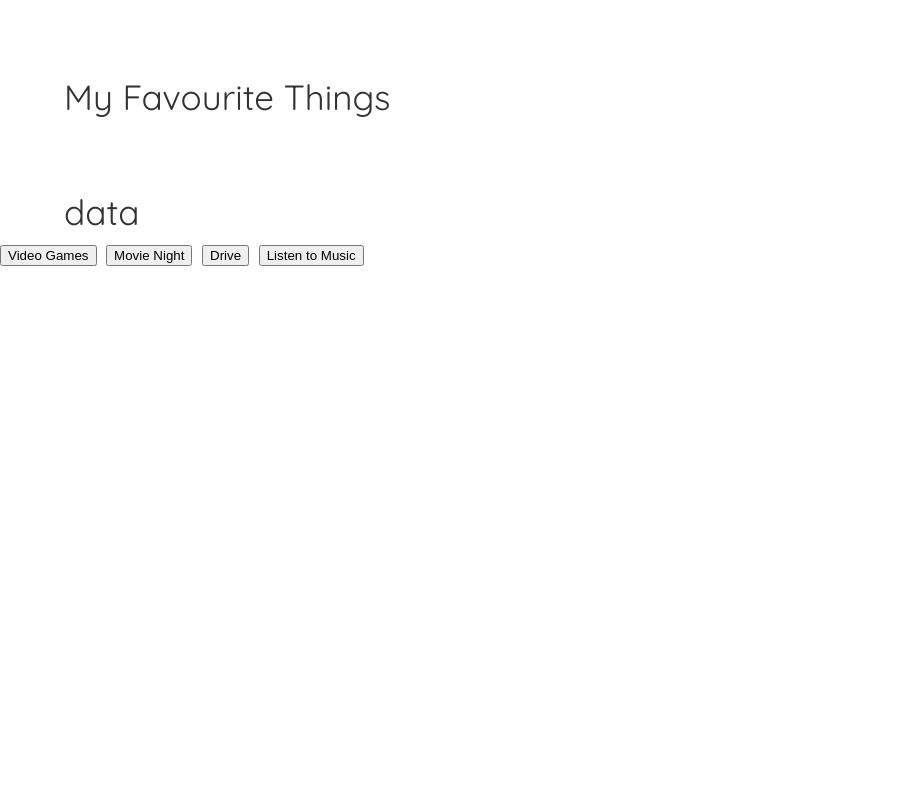
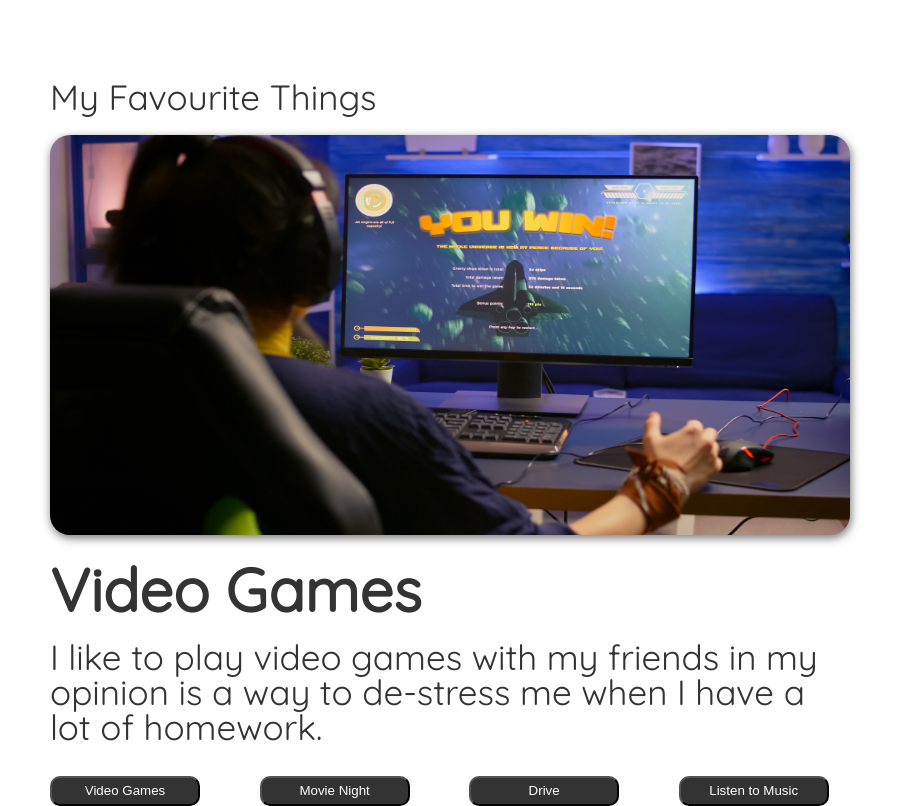
Before and after one commit to Chavezgabo11/Chavez-Gabriel-Favourite-Things, a PHP site: page / in a window 1280 px wide. Shown: the whole page, without its empty margins (0-920 px from the left). Before the commit the page ends 266 px from the top, so only its background shows below. Run offline with PHP 8.4, Linux system fonts and the light colour scheme.

Commit message:
Adding JS

```diff
--- a/css/main.css
+++ b/css/main.css
@@ -1 +1 @@
-html,body,div,span,applet,object,iframe,h1,h2,h3,h4,h5,h6,p,blockquote,pre,a,abbr,acronym,address,big,cite,code,del,dfn,em,img,ins,kbd,q,s,samp,small,strike,strong,sub,sup,tt,var,b,u,i,center,dl,dt,dd,ol,ul,li,fieldset,form,label,legend,table,caption,tbody,tfoot,thead,tr,th,td,article,aside,canvas,details,embed,figure,figcaption,footer,header,hgroup,menu,nav,output,ruby,section,summary,time,mark,audio,video{margin:0;padding:0;border:0;font-size:100%;font:inherit;vertical-align:baseline}article,aside,details,figcaption,figure,footer,header,hgroup,menu,nav,section{display:block}body{line-height:1}ol,ul{list-style:none}blockquote,q{quotes:none}blockquote:before,blockquote:after,q:before,q:after{content:"";content:none}table{border-collapse:collapse;border-spacing:0}body{color:#333;font-size:35px;font-family:"Quicksand",sans-serif}h1{margin-left:5%;margin-top:80px}
+html,body,div,span,applet,object,iframe,h1,h2,h3,h4,h5,h6,p,blockquote,pre,a,abbr,acronym,address,big,cite,code,del,dfn,em,img,ins,kbd,q,s,samp,small,strike,strong,sub,sup,tt,var,b,u,i,center,dl,dt,dd,ol,ul,li,fieldset,form,label,legend,table,caption,tbody,tfoot,thead,tr,th,td,article,aside,canvas,details,embed,figure,figcaption,footer,header,hgroup,menu,nav,output,ruby,section,summary,time,mark,audio,video{margin:0;padding:0;border:0;font-size:100%;font:inherit;vertical-align:baseline}article,aside,details,figcaption,figure,footer,header,hgroup,menu,nav,section{display:block}body{line-height:1}ol,ul{list-style:none}blockquote,q{quotes:none}blockquote:before,blockquote:after,q:before,q:after{content:"";content:none}table{border-collapse:collapse;border-spacing:0}body{color:#333;font-size:35px;font-family:"Quicksand",sans-serif}h1{margin-left:50px;margin-top:80px}button{background-color:#333;color:#fff;margin-left:50px;height:30px;width:150px;border-radius:10px}img{margin-left:50px;margin-top:20px;border-radius:20px;height:400px;width:800px;filter:drop-shadow(1px 3px 5px rgba(0, 0, 0, 0.55))}h2{margin-left:50px;font-weight:bolder;margin-top:20px;font-size:60px}p{margin-left:50px;margin-top:20px;margin-bottom:20px;width:800px}
--- a/data.json
+++ b/data.json
@@ -2,21 +2,21 @@
     "Thing1": {
         "name":"Video Games",
         "biopic":"video-games.jpg",
-        "description": "XD"
+        "description": "I like to play video games with my friends in my opinion is a way to de-stress me when I have a lot of homework."
     },
     "Thing2": {
         "name":"Movie Night",
         "biopic":"movie-night.jpg",
-        "description": "XD"
+        "description": "I like to play video games with my friends in my opinion is a way to de-stress me when I have a lot of homework."
     },
     "Thing3": {
         "name":"Drive",
         "biopic":"driving.jpg",
-        "description": "XD"
+        "description": "I like to play video games with my friends in my opinion is a way to de-stress me when I have a lot of homework."
     },
     "Thing4": {
         "name":"Listen to Music",
         "biopic":"listen-music.jpg",
-        "description": "XD"
+        "description": "I like to play video games with my friends in my opinion is a way to de-stress me when I have a lot of homework."
     }
   }
--- a/index.html
+++ b/index.html
@@ -16,28 +16,23 @@
 
     <section id="teamSection"></section>
 
-
-    <h1 id="thing">data</h1>
-
-    <!-- template tags at the bottom -->
-    <!-- template tags don't get rendered - they just reusable content -->
-    <template id="bio-template">
     <section class="bio-panel">
         <div class="p_avatar">
-                <img src="" alt="">
+            <img src="images/video-games.jpg" alt="Thing IMAGE">
         </div>
 
-            <h2 class="p_name"></h2> <!--this is index 2-->
+        <h2 class="p_name">Video Games</h2> <!--this is index 2-->
         <p class="p_description"> <!--this is index 3-->
-
+            I like to play video games with my friends in my opinion is a way to de-stress me when I have a lot of homework.
         </p>
     </section>
-    </template>
 
-    <button data-key="Thing1">Video Games</button>
-    <button data-key="Thing2">Movie Night</button>
-    <button data-key="Thing3">Drive</button>
-    <button data-key="Thing4">Listen to Music</button>
+    <section class="buttonsSection">
+        <button data-offset="Thing1" data-key="Thing1">Video Games</button>
+        <button data-offset="Thing2" data-key="Thing2">Movie Night</button>
+        <button data-offset="Thing3" data-key="Thing3">Drive</button>
+        <button data-offset="Thing4" data-key="Thing4">Listen to Music</button>
+    </section>
 
     <script src="js/main.js" type="module" defer></script>
 </body>
--- a/js/main.js
+++ b/js/main.js
@@ -1,32 +1,46 @@
 (() => {
+
+
     let buttons = document.querySelectorAll("button"),
-        //things = {};
+        things = {};
 
     function getData() {
         fetch("./data.json")
-        then(res => res.json())
+        .then(res => res.json())
         .then(data => {
+            console.log(data);
             things = data;
 
-            buildControls(data);
-            console.log(data);
+            showData(data);
         })
-        .catch(error => console.error(error));
     }
 
     function showData() {
+
         let key = this.dataset.key;
 
-        let photo_thing = document.getElementsByClassName("p_avatar"),
-            name_thing = document.getElementsByClassName("p_name"),
-            description_thing = document.getElementsByClassName("p_description");
+        console.log(key);
 
-        photo_thing.textContent = things[key].biopic;
+        const   photo_thing = document.getElementsByClassName("p_avatar"),
+                name_thing = document.getElementsByClassName("p_name"),
+                description_thing = document.getElementsByClassName("p_description");
+
+        photo_thing.querySelector('img').src = `images/${things[key].biopic}`;
         name_thing.textContent = things[key].name;
         description_thing.textContent = things[key].description;
+
+        if (key === "Thing1") {
+            photo_thing.querySelector('img').src = `images/${things[key].biopic}`;
+            name_thing.textContent = things[key].name;
+            description_thing.textContent = things[key].description;
+        } else {
+
+        }
+
+
     }
 
-    getData(null);
+    getData();
 
     buttons.forEach(button => button.addEventListener("click", showData));
 })()
--- a/sass/modules/_defaults.scss
+++ b/sass/modules/_defaults.scss
@@ -5,6 +5,39 @@ body {
 }
 
 h1 {
-    margin-left: 5%;
+    margin-left: 50px;
     margin-top: 80px;
 }
+
+button {
+    background-color: #333;
+    color: white;
+    margin-left: 50px;
+    height: 30px;
+    width: 150px;
+    border-radius: 10px;
+}
+
+img {
+    margin-left: 50px;
+    margin-top: 20px;
+    border-radius: 20px;
+    height: 400px;
+    width: 800px;
+    filter: drop-shadow(1px 3px 5px rgba(0,0,0,0.55));
+
+}
+
+h2 {
+    margin-left: 50px;
+    font-weight: bolder;
+    margin-top: 20px;
+    font-size: 60px;
+}
+
+p {
+    margin-left: 50px;
+    margin-top: 20px;
+    margin-bottom: 20px;
+    width: 800px;
+}
```
Also changed, not shown: images/dist/Thing1.jpg (added), images/dist/dist/Thing1.jpg (added), images/dist/dist/dist/Thing1.jpg (added), images/dist/dist/dist/dist/dist/movie-night.jpg (added), images/dist/dist/dist/dist/movie-night.jpg (added), images/dist/dist/dist/driving.jpg (added), images/dist/dist/dist/movie-night.jpg (added), images/dist/dist/dist/videogames.png (added), images/dist/dist/driving.jpg (added), images/dist/dist/movie-night.jpg (added), images/dist/dist/videogames.png (added), images/dist/driving.jpg (added), images/dist/movie-night.jpg (added). Lines whose indentation alone changed are shown as unchanged.
